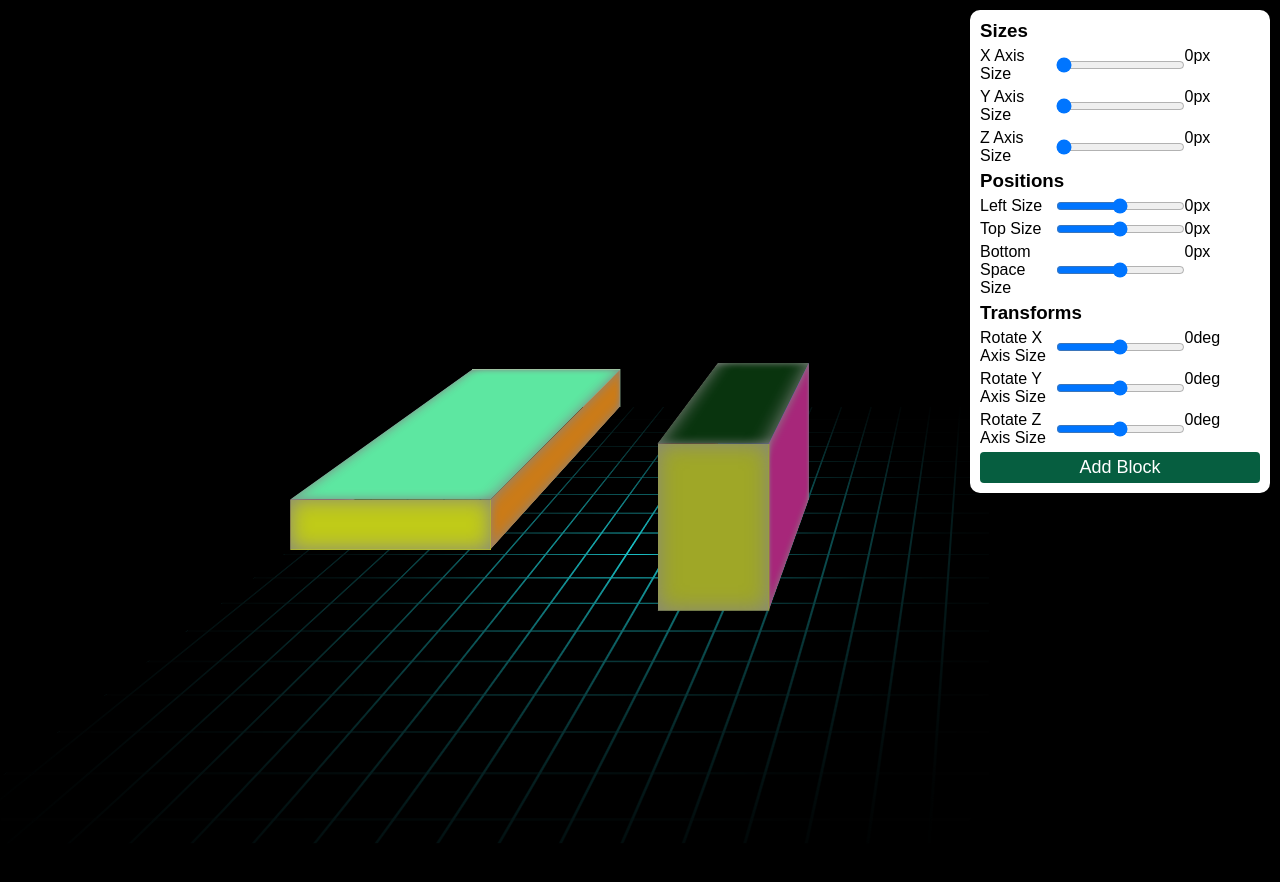
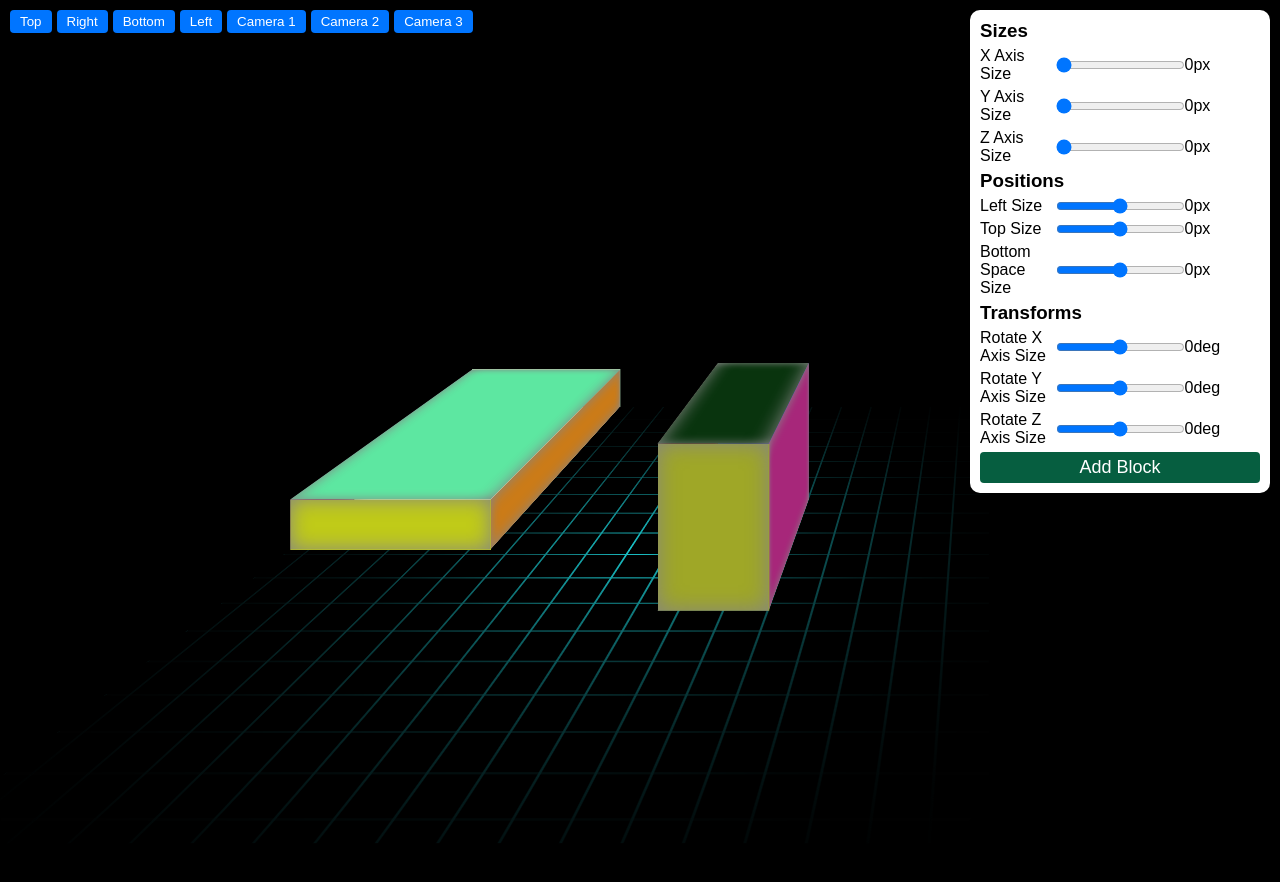
Before and after one commit to abdullahturkmen/mat-create-3d-elements, a React (Create React App) app: page / in a window 1280 px wide. Shown: the top 882 px of the page. Built offline with nearby package versions, Linux system fonts and the light colour scheme.

Commit message:
camera positions added

```diff
--- a/src/App.js
+++ b/src/App.js
@@ -15,6 +15,7 @@ const App = () => {
     const [rotateXAxisSize, setRotateXAxisSize] = useState(0);
     const [rotateYAxisSize, setRotateYAxisSize] = useState(0);
     const [rotateZAxisSize, setRotateZAxisSize] = useState(0);
+    const [cameraPosition, setCameraPosition] = useState('cam-three three-d');
 
 
     const xAxisSizeRef = useRef(null);
@@ -65,22 +66,22 @@ const App = () => {
             setNewElement({
                 sides: {
                     top: {
-                        background: 'beige'
+                        background: 'white'
                     },
                     left: {
-                        background: 'pink'
+                        background: 'white'
                     },
                     right: {
-                        background: 'lightblue'
+                        background: 'white'
                     },
                     front: {
-                        background: 'gold'
+                        background: 'white'
                     },
                     back: {
-                        background: 'brown'
+                        background: 'white'
                     },
                     bottom: {
-                        background: 'darkcyan'
+                        background: 'white'
                     }
                 },
                 xWidth: parseInt(xAxisSizeRef.current.value),
@@ -101,10 +102,40 @@ const App = () => {
 
     }
 
+    const camera = (position) => {
+        setCameraPosition(position)
+    }
+
     return (
         <div className="App">
 
-            <div className="container">
+            <div className='camera-positions'>
+                <button onClick={
+                    () => camera('top')
+                }>Top</button>
+                <button onClick={
+                    () => camera('right')
+                }>Right</button>
+                <button onClick={
+                    () => camera('bottom')
+                }>Bottom</button>
+                <button onClick={
+                    () => camera('left')
+                }>Left</button>
+                <button onClick={
+                    () => camera('cam-one three-d')
+                }>Camera 1</button>
+                <button onClick={
+                    () => camera('cam-two three-d')
+                }>Camera 2</button>
+                <button onClick={
+                    () => camera('cam-three three-d')
+                }>Camera 3</button>
+            </div>
+
+            <div className={
+                `container ${cameraPosition}`
+            }>
                 <div className="floor floor-texture">
 
                     {
--- a/src/assets/css/style.scss
+++ b/src/assets/css/style.scss
@@ -17,21 +17,90 @@ body {
     font-family: sans-serif;
 }
 
+.camera-positions {
+    position: fixed;
+    top: 10px;
+    left: 10px;
+    z-index: 10;
+    display: flex;
+    gap: 5px;
+
+    button{
+        background: #0075ff;
+        color: #fff;
+        border: 0;
+        border-radius: 4px;
+        padding: 4px 10px;
+        cursor: pointer;
+
+        &:hover{
+            background-color: #005cc8;
+        }
+    }
+}
+
 .container {
     border-radius: 4px;
     display: flex;
     justify-content: center;
     align-items: center;
-    perspective: 1000px;
-    perspective-origin: top right;
+    transition: all 1s linear;
+
+    &.three-d {
+        perspective: 1000px;
+
+        & > .floor {
+            margin-top: 200px;
+            transform: rotateX(90deg) rotateZ(0deg) rotateY(0deg);
+        }
+    }
+
+    &.top {
+        perspective: 999999999999px;
+        & > .floor {
+            transform: rotateX(0deg) rotateZ(0deg) rotateY(0deg) rotate(0deg);
+        }
+    }
+
+    &.right {
+        & > .floor {
+            transform: rotateX(90deg) rotateZ(180deg) rotateY(0deg) rotate(-90deg);
+        }
+    }
+
+    &.bottom {
+        & > .floor {
+            transform: rotateX(90deg) rotateZ(90deg) rotateY(0deg) rotate(-90deg);
+        }
+    }
+
+    &.left {
+        & > .floor {
+            transform: rotateX(90deg) rotateZ(0deg) rotateY(0deg) rotate(-90deg);
+        }
+    }
+
+    &.cam {
+        &-one {
+            perspective-origin: top left;
+        }
+
+        &-two {
+            perspective-origin: top;
+        }
+
+        &-three {
+            perspective-origin: top right;
+        }
+    }
 
     .floor {
         width: 698px;
         height: 698px;
         position: relative;
+        box-shadow: 0 0 40px 40px black;
         transform-style: preserve-3d;
-        transform: rotate3d(360, 0, 0, 90deg);
-        margin-top: 200px;
+        transition: all 1s linear;
 
         &-texture {
             &:before,
@@ -56,6 +125,7 @@ body {
         .cube {
             position: absolute;
             transform-style: preserve-3d;
+            z-index: 1;
 
             & > .side {
                 position: absolute;
@@ -78,14 +148,15 @@ body {
     padding: 10px;
     border-radius: 10px;
     gap: 5px;
-    & > *{
+    & > * {
         display: flex;
-        & > *{
+        align-items: center;
+        & > * {
             flex: 1 0;
         }
     }
 
-    .save-btn{
+    .save-btn {
         justify-content: center;
         background-color: #065e40;
         padding: 5px;
```
